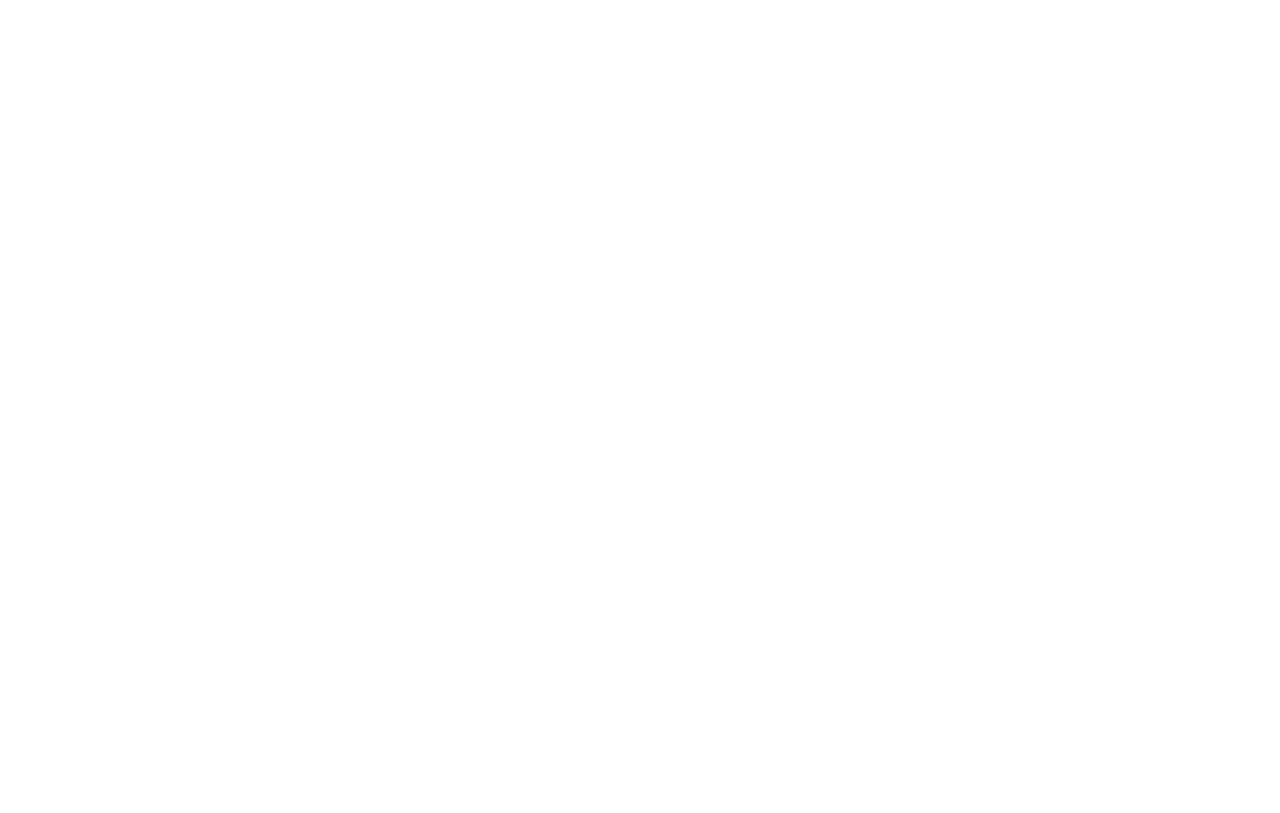
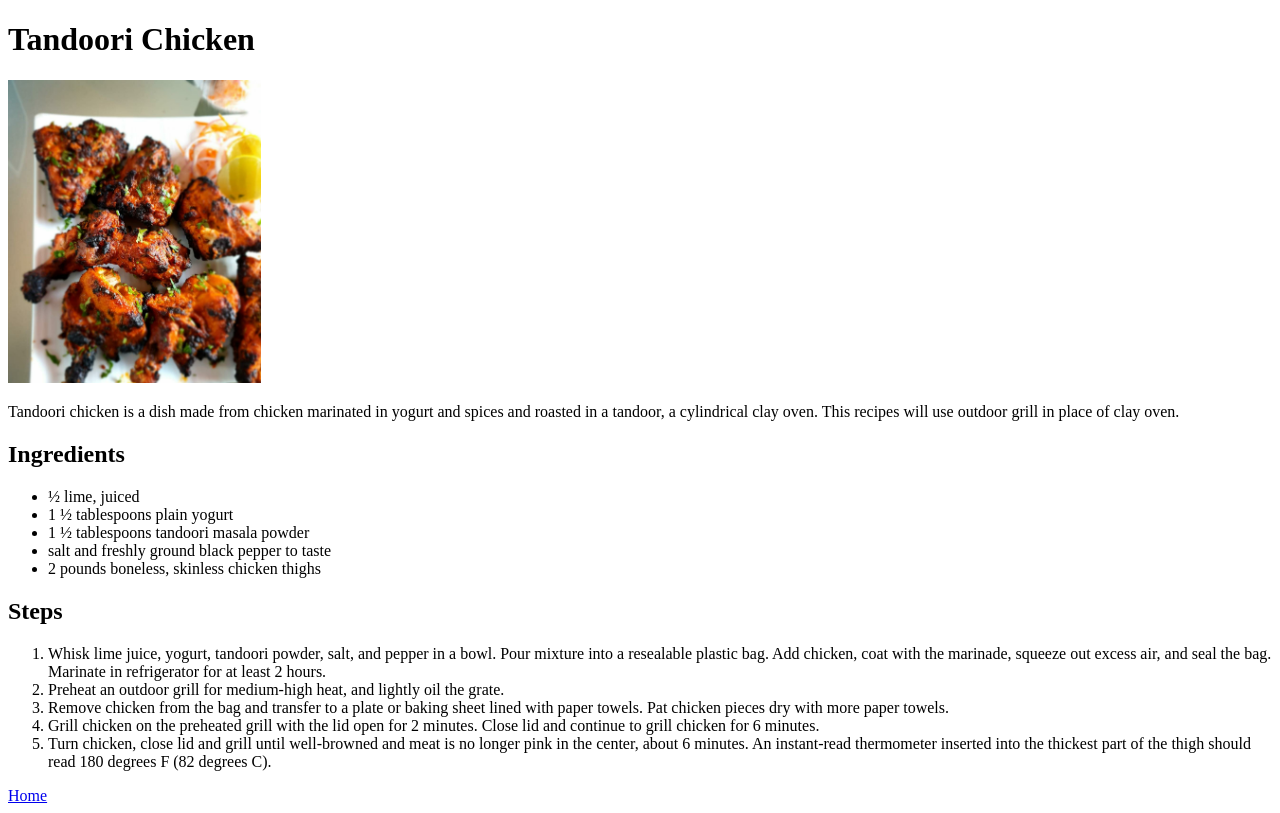
Before and after one commit to NuttyNut2299/odin-recipes, a plain HTML site: page recipes/tandoori-chicken.html in a window 1280 px wide. Drawn offline with Linux system fonts and the light colour scheme.

Commit message:
Add content to tandoori-chicken.html, Modify links to unordered list in index.html

```diff
--- a/recipes/tandoori-chicken.html
+++ b/recipes/tandoori-chicken.html
@@ -0,0 +1,38 @@
+<!DOCTYPE html>
+<html lang="en">
+<head>
+    <meta charset="UTF-8">
+    <meta name="viewport" content="width=device-width, initial-scale=1.0">
+    <title>Tandoori Chicken</title>
+</head>
+<body>
+    <h1>Tandoori Chicken</h1>
+
+    <img src="./images/tandoori-chicken.jpg" alt="Tandoori Chicken" width="20%" height="20%">
+
+    <br>
+
+    <p>Tandoori chicken is a dish made from chicken marinated in yogurt and spices and roasted in a tandoor, a cylindrical clay oven. This recipes will use outdoor grill in place of clay oven. </p>
+
+    <h2>Ingredients</h2>
+
+    <ul>
+        <li>½ lime, juiced</li>
+        <li>1 ½ tablespoons plain yogurt</li>
+        <li>1 ½ tablespoons tandoori masala powder</li>
+        <li>salt and freshly ground black pepper to taste</li>
+        <li>2 pounds boneless, skinless chicken thighs</li>
+    </ul>
+
+    <h2>Steps</h2>
+    <ol>
+        <li>Whisk lime juice, yogurt, tandoori powder, salt, and pepper in a bowl. Pour mixture into a resealable plastic bag. Add chicken, coat with the marinade, squeeze out excess air, and seal the bag. Marinate in refrigerator for at least 2 hours. </li>
+        <li>Preheat an outdoor grill for medium-high heat, and lightly oil the grate. </li>
+        <li>Remove chicken from the bag and transfer to a plate or baking sheet lined with paper towels. Pat chicken pieces dry with more paper towels. </li>
+        <li>Grill chicken on the preheated grill with the lid open for 2 minutes. Close lid and continue to grill chicken for 6 minutes. </li>
+        <li>Turn chicken, close lid and grill until well-browned and meat is no longer pink in the center, about 6 minutes. An instant-read thermometer inserted into the thickest part of the thigh should read 180 degrees F (82 degrees C). </li>
+    </ol>
+
+    <a href="../index.html">Home</a>
+</body>
+</html>
```
Also changed, not shown: index.html (+5 -6 lines).
